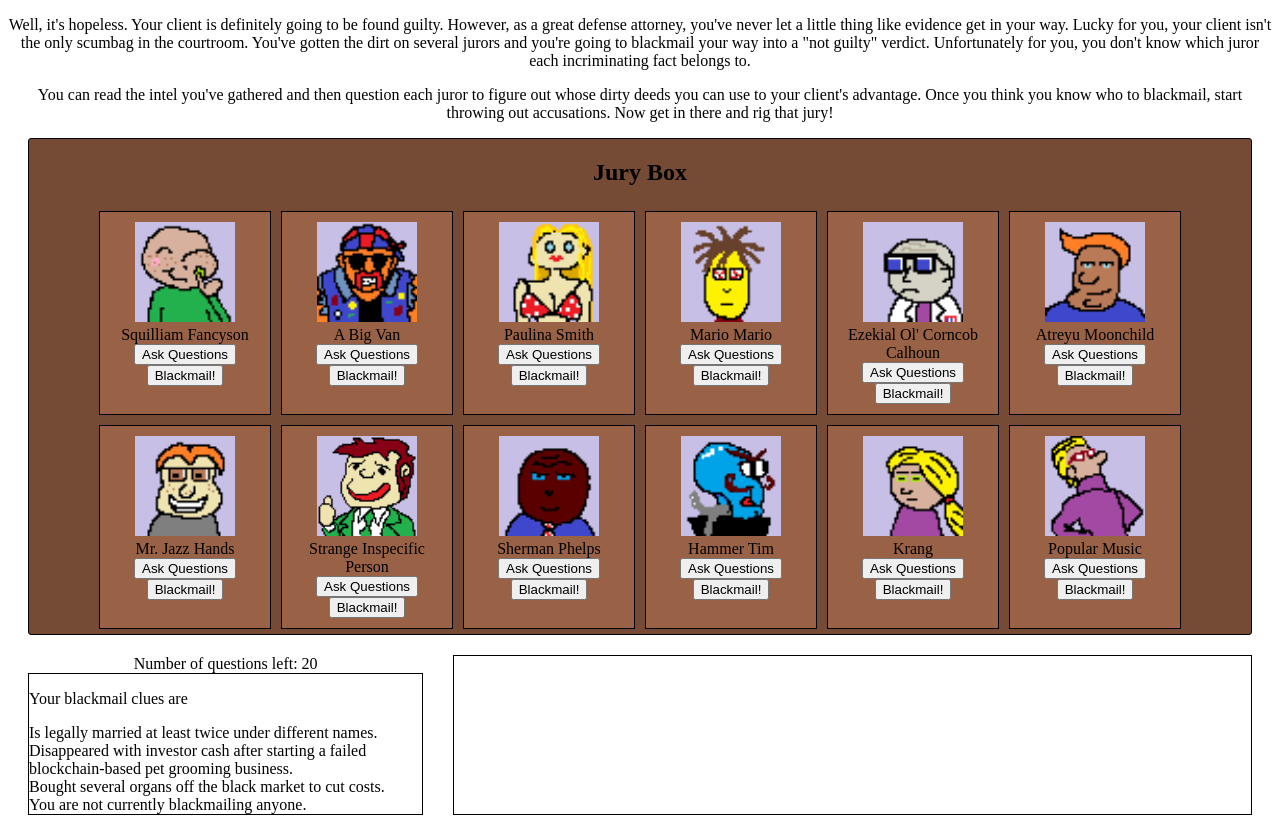
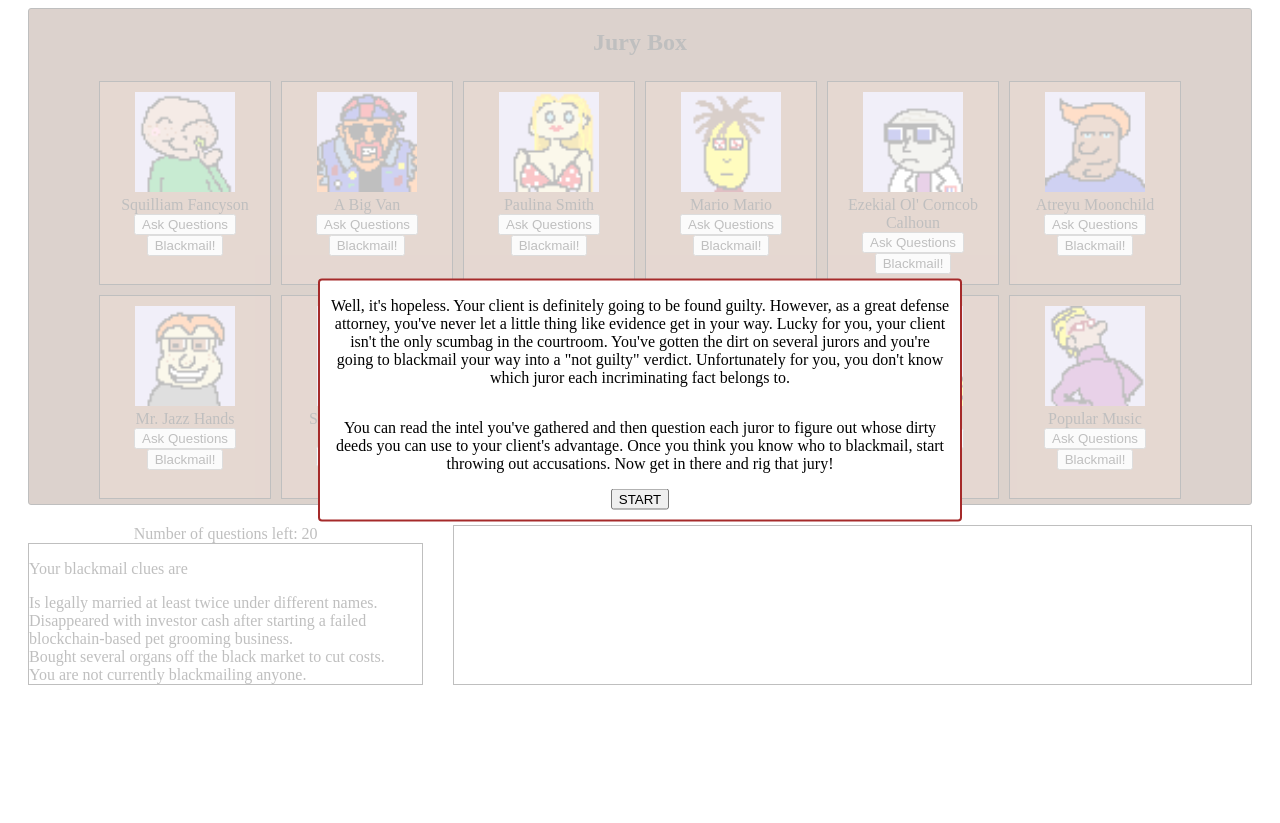
Before and after one commit to A-Camp/purple-monkey-game-jam, a React (Create React App) app: page / in a window 1280 px wide. After the commit the page ends 800 px from the top, so only its background shows below. Built offline with nearby package versions, Linux system fonts and the light colour scheme.

Commit message:
Implements start and end game modals

```diff
--- a/package.json
+++ b/package.json
@@ -5,6 +5,7 @@
   "dependencies": {
     "react": "^16.3.2",
     "react-dom": "^16.3.2",
+    "react-modal": "^3.4.4",
     "react-scripts": "1.1.4"
   },
   "scripts": {
--- a/src/App.js
+++ b/src/App.js
@@ -4,6 +4,7 @@ import Jurors from './Jurors'
 import Questioning from './Questioning'
 import Blackmail from './Blackmail'
 import { jurorData } from './jurorData.js'
+import Modal from 'react-modal';
 
 class App extends Component {
   constructor(props) {
@@ -25,7 +26,23 @@ class App extends Component {
       jurors: jurorData,
       blackmails: blackmails,
       questions: questions,
+      startModalIsOpen: true,
+      gameEndModalIsOpen: false,
+      endText: "",
     };
+  }
+
+  closeModal = () => {
+    this.setState({startModalIsOpen: false});
+  }
+
+  openGameEndModal = (text) => {
+    this.setState({ endText: text })
+    this.setState({gameEndModalIsOpen: true});
+  }
+
+  newGame = () => {
+    window.location.reload();
   }
 
   selectBlackmail = (jurors, blackmailCount) => {
@@ -49,9 +66,9 @@ class App extends Component {
       let a = this.state.blackmails.map((bm) => {return bm.jurorName}).sort()
       let b = blackmailed.map((bm) => {return bm.name}).sort()
       if (JSON.stringify(a) === JSON.stringify(b)) {
-        alert("Not Guilty! You should probably be ashamed of yourself, but you earned a sweet pay day.")
+        this.openGameEndModal("Not Guilty! You should probably be ashamed of yourself, but you earned a sweet pay day.")
       } else {
-        alert("Guilty! Not only is your client getting locked up, you're gunna have to find a defense attorney yourself for those blackmail charges.")
+        this.openGameEndModal("Guilty! Not only is your client getting locked up, you're gunna have to find a defense attorney yourself for those blackmail charges.")
       }
     }
   }
@@ -88,14 +105,32 @@ class App extends Component {
   render() {
     return (
       <div className="app">
-        <p>
+
+        <Modal
+        isOpen={this.state.startModalIsOpen}
+        className="startModal"
+        >
+          <p className="startText">
             Well, it's hopeless. Your client is definitely going to be found guilty. However, as a great defense attorney, you've never let a little thing like evidence get in your way.
             Lucky for you, your client isn't the only scumbag in the courtroom. You've gotten the dirt on several jurors and you're going to blackmail your way into a "not guilty" verdict.
             Unfortunately for you, you don't know which juror each incriminating fact belongs to.
           </p>
-        <p>
+          <p className="startText">
             You can read the intel you've gathered and then question each juror to figure out whose dirty deeds you can use to your client's advantage. Once you think you know who to blackmail, start throwing out accusations. Now get in there and rig that jury!
           </p>
+          <button onClick={this.closeModal} className="button">START</button>
+        </Modal>
+
+        <Modal
+        isOpen={this.state.gameEndModalIsOpen}
+        className="startModal"
+        >
+          <p className="startText">
+            {this.state.endText}
+          </p>
+          <button onClick={this.newGame} className="button">NEW Game</button>
+        </Modal>
+
         <Jurors
         wasBlackmailedCallback={this.wasBlackmailedCallback}
         questioningCallback={this.questioningCallback}
--- a/src/app.css
+++ b/src/app.css
@@ -16,3 +16,34 @@
   width: 100%;
   border: 1px solid black;
 }
+
+.startModal {
+  position: fixed;
+  top: 50%;
+  left: 50%;
+  transform: translate(-50%, -50%);
+  height: auto;
+  width: 50%;
+  background-color: white;
+  border: 2px solid brown;
+  border-radius: 4px;
+  display: flex;
+  flex-direction: column;
+  align-content: center;
+  justify-content: center;
+}
+
+.startModal:focus {
+  outline: none;
+}
+
+.startText {
+  text-align: center;
+  padding: 0 10px;
+}
+
+.button {
+  margin-bottom: 10px;
+  margin-left: auto;
+  margin-right: auto;
+}
```
Also changed, not shown: 2 other files (tests, documents, lock files or other folders). Lines whose indentation alone changed are shown as unchanged.
